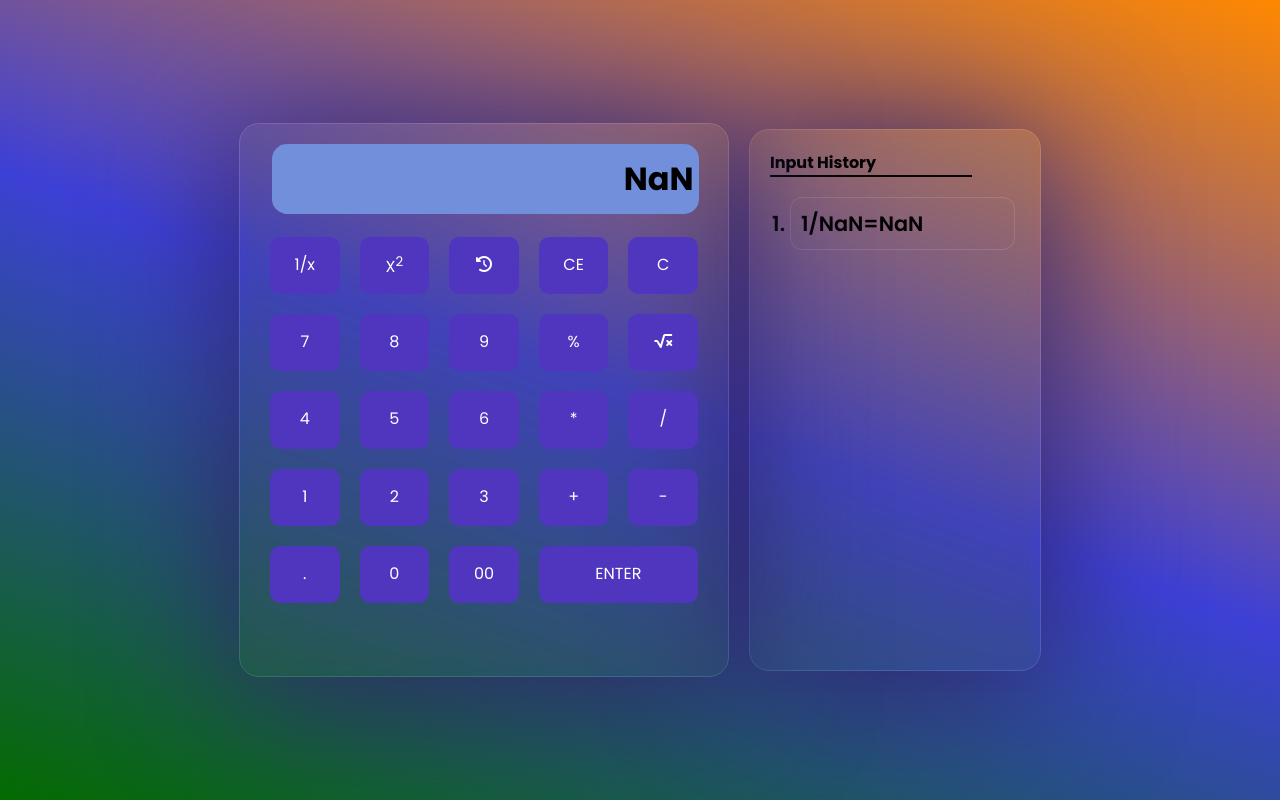
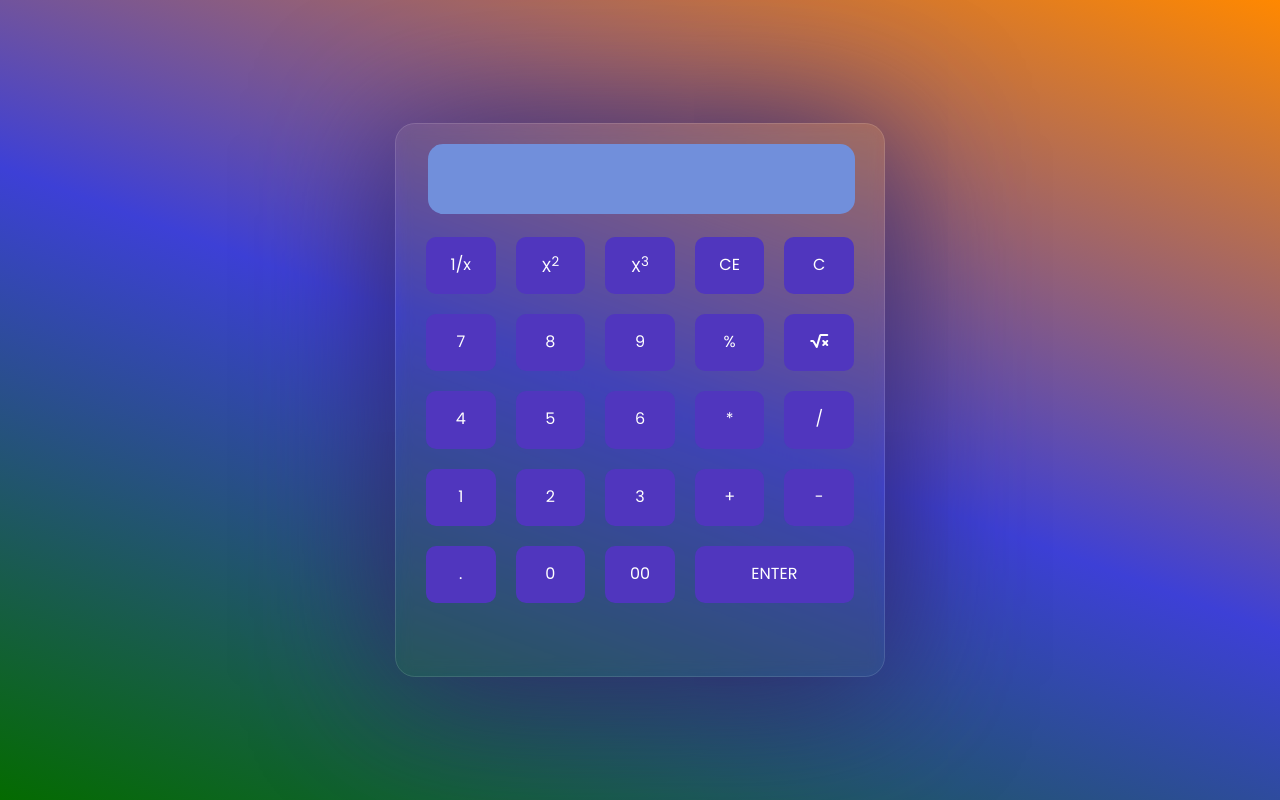
Before and after one commit to Nanu013/OIBSIP-LEVEL2-TASK1-Calculator, a plain HTML site: page index.html in a window 1280 px wide. Both pictures are taken after a click on the element "1/x". Drawn offline with nearby package versions, Linux system fonts and the light colour scheme.

Commit message:
Add files via upload

```diff
--- a/index.html
+++ b/index.html
@@ -25,10 +25,8 @@
       </div>
       <div class="btn--area">
         <div class="item item1" onClick="splOperation('fract')">1/x</div>
-        <div class="item item2" onClick="splOperation('^')">X<sup>2</sup></div>
-        <div class="item item3" id="hist">
-          <i class="fa-solid fa-clock-rotate-left"></i>
-        </div>
+        <div class="item item2" onClick="splOperation('sqt')">X<sup>2</sup></div>
+        <div class="item item3" onClick="splOperation('cub')">X<sup>3</sup></div>
         <div class="item item4" onClick="del()">CE</div>
         <div class="item item5" onClick="Clear()">C</div>
         <div class="item item6" onClick="inputFunction(6)">7</div>
@@ -54,12 +52,6 @@
         <div class="item item24" onClick="calc()">ENTER</div>
       </div>
     </div>
-    <div class="inp--history" id="inp--history">
-      <h4>Input History</h4>
-      <span></span>
-      <ol class="hist--ol" id="hist--ol"></ol>
-    </div>
-
     <script src="index.js"></script>
   </body>
 </html>
--- a/index.js
+++ b/index.js
@@ -1,6 +1,5 @@
 function inputFunction(item) {
   var num = document.getElementsByClassName(`item${item}`)[0].innerText;
-
   document.getElementById('num--inp').value += num;
 }
 
@@ -15,33 +14,26 @@ function splOperation(splOp) {
   switch (splOp) {
     case 'fract':
         res = 1 / num;
-      document.getElementById('num--inp').value = res.toPrecision(6);
-      $('#inp--history #hist--ol').append(`<li class="hist--li">1/${num}=${res.toPrecision(6)}</li>`);
         break;
-    case '^':
+    case 'sqt':
         res = num * num;
         document.getElementById('num--inp').value = res;
-      $('#inp--history #hist--ol').append(
-        `<li class="hist--li">${num}<sup>2</sup>=${res}</li>`);
         break;
     case 'root':
         res = Math.sqrt(num);
         document.getElementById('num--inp').value = res.toPrecision(6);
-      $('#inp--history #hist--ol').append(
-        `<li class="hist--li">&#8730;${num}=${res.toPrecision(6)}</li>`
-      );
+        break;
+    case 'cub':
+        res = num * num * num;
+        document.getElementById('num--inp').value = res;
         break;
   }
 }
 
 function calc() {
   let inp = document.getElementById('num--inp').value;
-
   let newInp = eval(`${inp}`);
-    // send to history
-    $('#inp--history #hist--ol').append(`<li class="hist--li">${inp}=${newInp}</li>`);
   document.getElementById('num--inp').value = newInp;
-  Clear();
 }
 
 function Clear() {
@@ -52,7 +44,3 @@ function Clear() {
 function del(){
   document.getElementById('num--inp').value = document.getElementById('num--inp').value.slice(0,-1);
 }
-
-document.querySelector('#hist').addEventListener('click', () => {
-  $('#inp--history').toggle(500);
-});
--- a/style.css
+++ b/style.css
@@ -57,53 +57,11 @@ body{
     color:#fff;
     cursor:pointer;
 }
+
 .item24{
     grid-column-start: 4;
     grid-column-end: 6;
 }
-
-.inp--history{
-    border:2px solid red;
-    height: 500px;
-    width:250px;
-    backdrop-filter: blur(8px) saturate(79%);
-    -webkit-backdrop-filter: blur(8px) saturate(79%);
-    border-radius: 20px;
-    border: 1px solid rgba(255, 255, 255, 0.125);
-    box-shadow: 0 10px 140px #312564;
-    padding:20px;
-    margin-left: 20px;
-    overflow-y: auto;
-}
-
-
-.inp--history span{
-    border:1px solid black;
-    background: #000;
-    display: block;
-    width:80%;
-}
-
-
-.inp--history .hist--ol{
-    padding:20px 0 0 20px;
-    font-size: 1.3em;
-    width:90%;
-}
-
-.inp--history .hist--ol .hist--li{
-    margin-bottom:10px;
-    padding:10px;
-    font-weight: 600;
-    border:1px solid rgba(255, 255, 255, 0.125);
-    border-radius:12px;
-    cursor:pointer;
-}
-
-.inp--history .hist--ol .hist--li:hover{
-    border: 2px solid rgba(255, 255, 255, 0.125);
-}
-
 .inp input{
     width:93%;
     height:95%;
@@ -121,21 +79,3 @@ body{
 .inp input:focus{
     outline:none;
 }
-
-::-webkit-scrollbar {
-    width: 10px;
-}
-
-::-webkit-scrollbar-track {
-    background: inherit;
-    border-radius: 10px;;
-}
-
-::-webkit-scrollbar-thumb {
-    background: #7467ad;
-    border-radius: 10px;;
-}
-
-::-webkit-scrollbar-thumb:hover {
-    background: #7467ad;
-}
```
Lines whose indentation alone changed are shown as unchanged.
